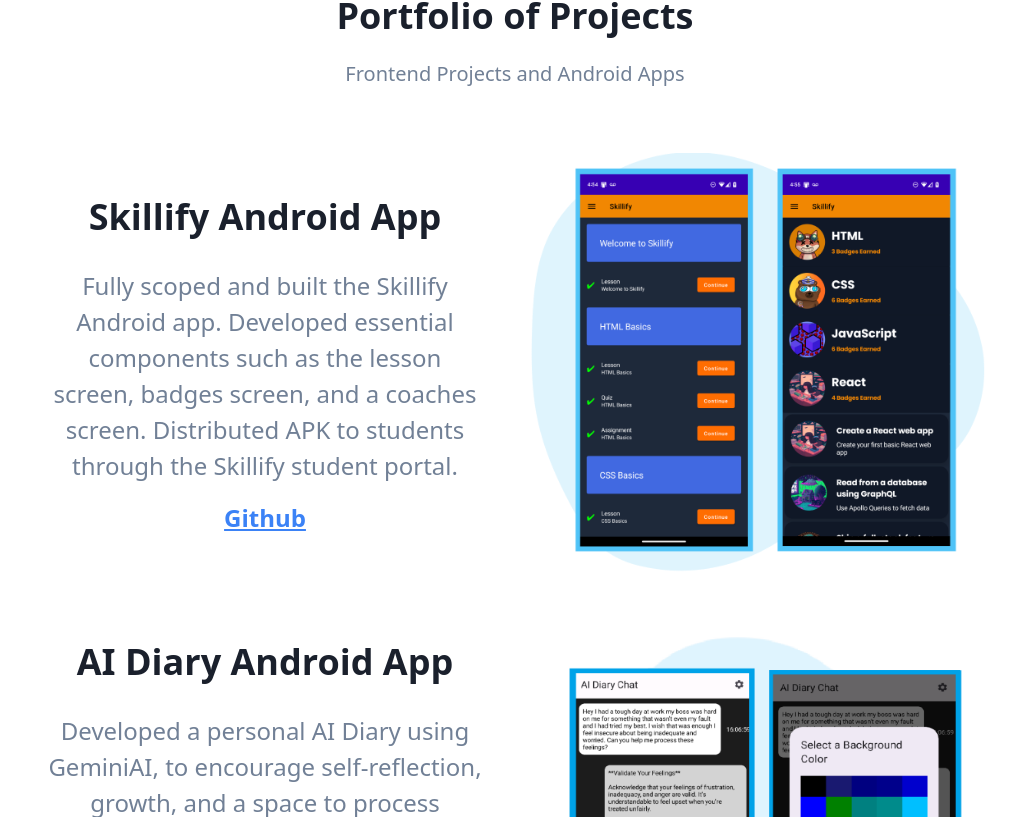
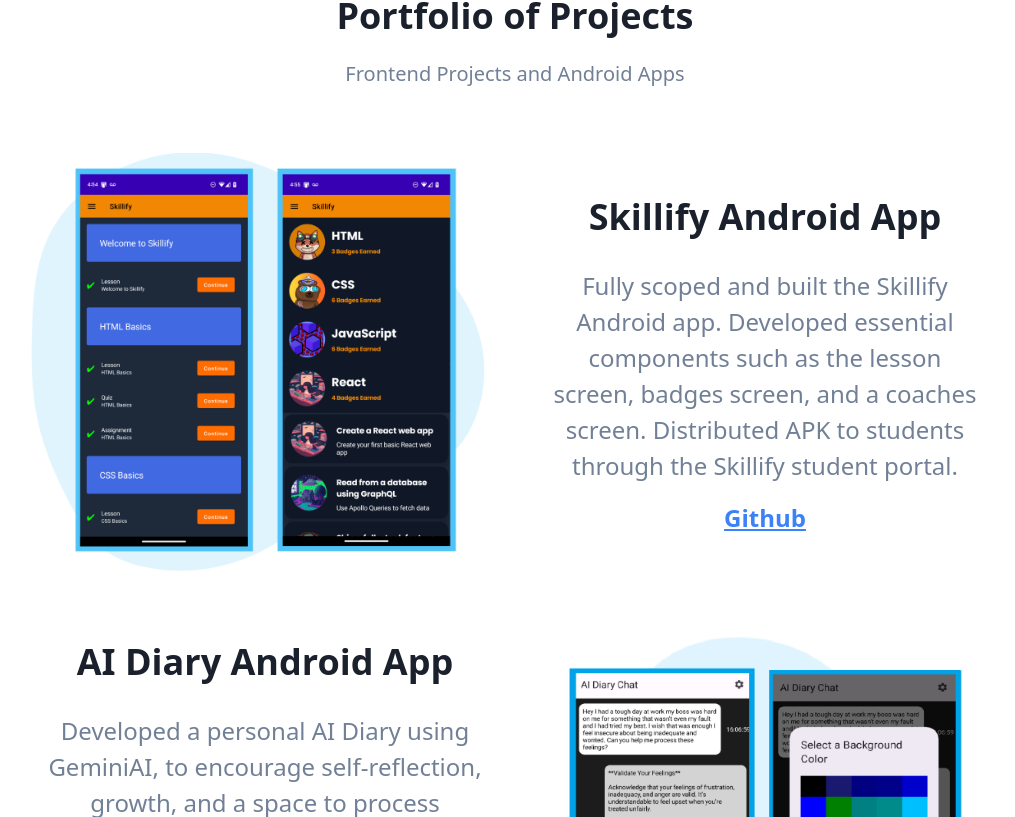
Before and after one commit to LuckyHariharan/LandingPageRedo, a Next.js app: page / in a window 1280 px wide. Shown: the part 1263-2080 px from the top of the page, without its empty margins (125-1140 px from the left). Built offline with nearby package versions, Linux system fonts and the light colour scheme.

Commit message:
alternate projects

```diff
--- a/src/feature/VerticalFeatureRow.tsx
+++ b/src/feature/VerticalFeatureRow.tsx
@@ -35,10 +35,9 @@
     }
   }, [props.image]);
 
-  const verticalFeatureClass = className('flex', 'flex-wrap', 'items-center', {
+  const verticalFeatureClass = className('flex', 'items-center', {
     'flex-row-reverse': props.reverse,
   });
-
   return (
     <div className={verticalFeatureClass}>
       <div className="w-full px-8 text-center sm:w-1/2">
--- a/src/templates/VerticalFeatures.tsx
+++ b/src/templates/VerticalFeatures.tsx
@@ -17,14 +17,9 @@
 }
 
 // Define the CollapsibleFeature component with the correct return type
-const CollapsibleFeature: React.FC<CollapsibleFeatureProps> = ({
-  title,
-  description,
-  image,
-  imageAlt,
-  link,
-  github,
-}) => {
+const CollapsibleFeature: React.FC<
+  CollapsibleFeatureProps & { reverse?: boolean }
+> = ({ title, description, image, imageAlt, link, github, reverse }) => {
   return (
     <Disclosure>
       <VerticalFeatureRow
@@ -34,6 +29,7 @@
         imageAlt={imageAlt}
         link={link}
         github={github}
+        reverse={reverse}
       />
     </Disclosure>
   );
@@ -52,6 +48,8 @@
     }
   }, [inView, controls]);
   return (
+    // modify the collapsible features so they alternate from image on one side and text desc/title on the other
+    // where the next one swaps the order of the image and text
     <motion.div ref={ref} initial={{ opacity: 0, y: 25 }} animate={controls}>
       <div id="ProjectWork">
         <Section
@@ -62,6 +60,7 @@
           <div className="space-y-8">
             {' '}
             <CollapsibleFeature
+              reverse
               title="Skillify Android App"
               description="Fully scoped and built the Skillify Android app. Developed essential components such as the lesson screen, badges screen, and a coaches screen. Distributed APK to students through the Skillify student portal."
               image="/assets/images/background3.png"
@@ -78,6 +77,7 @@
               github="https://github.com/LuckyHariharan/DiaryAI-NativeAndroid"
             />
             <CollapsibleFeature
+              reverse
               title="Actuarial Illustator  Extension"
               description="Actuarial Illustrator is an open source extension that calculates policy values for any given age, gender, or smoking status. In V1.03  users can upload their own actuarial tables for precise policy values."
               image="/assets/images/background1.png"
```
